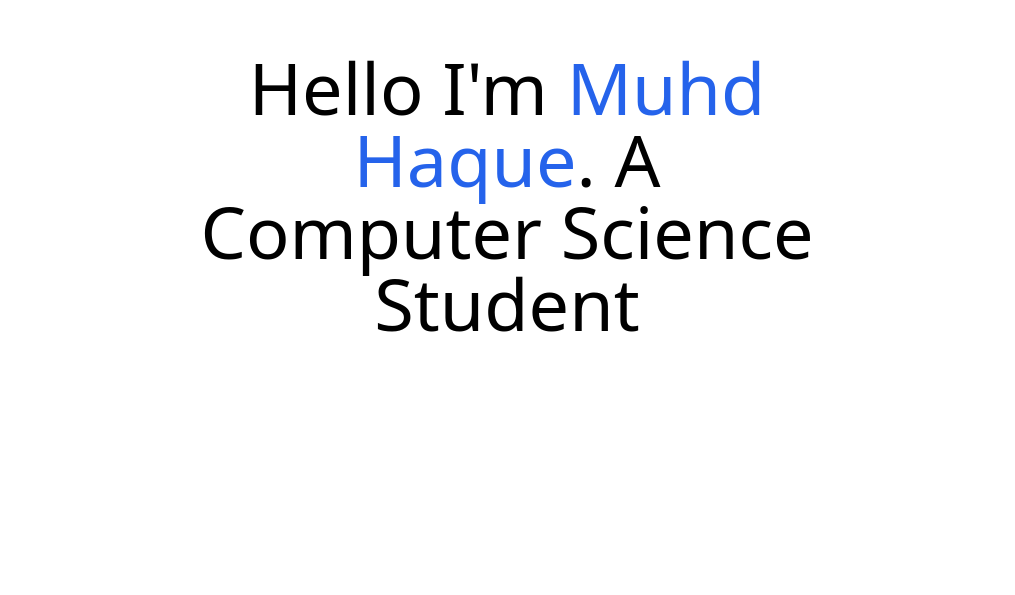
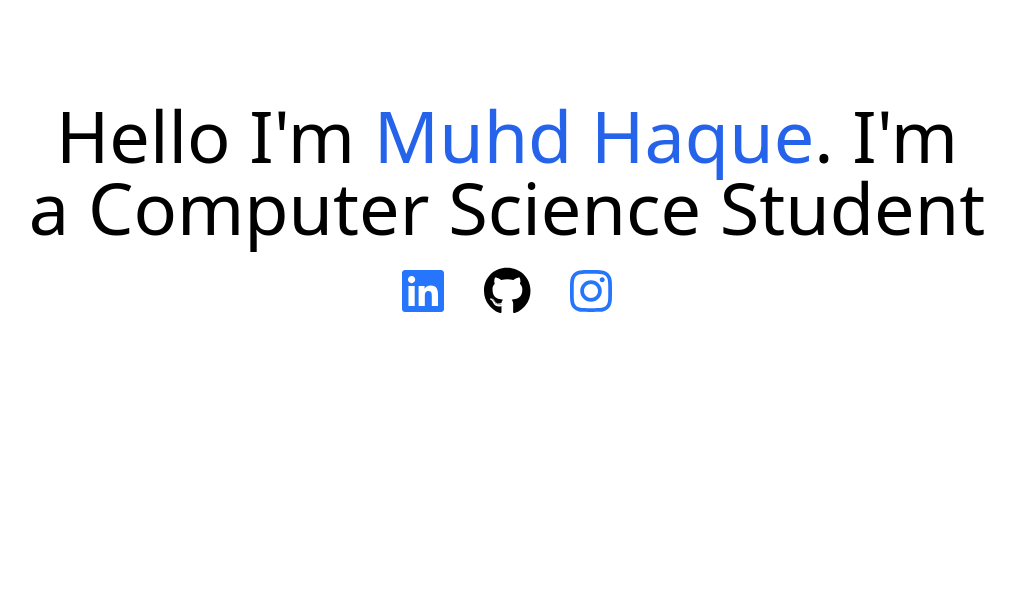
Before and after one commit to aymanhaque/Developer-Portfolio, a React (Vite) app: page / in a window 1280 px wide. Shown: the part 205-800 px from the top of the page, without its empty margins (133-1148 px from the left). Built offline with nearby package versions, Linux system fonts and the light colour scheme.

Commit message:
Structure complete. Styling and functionality left

```diff
--- a/src/App.tsx
+++ b/src/App.tsx
@@ -6,9 +6,8 @@ import { Contact } from "./components/Contact";
 
 const App = () => {
   return (
-    <>
-
-      <div>
+    <div className="">
+      <div className="">
         <Home />
       </div>
       <div className=" bg-slate-900 sticky top-0">
@@ -23,7 +22,7 @@ const App = () => {
       <div>
         <Contact/>
       </div>
-    </>
+    </div>
   );
 };
 
--- a/src/components/Contact.tsx
+++ b/src/components/Contact.tsx
@@ -1,7 +1,64 @@
 export const Contact = () => {
   return (
-    <div className="flex justify-center my-14">
-      <h1 className="flex text-7xl font-semibold">Contact</h1>
-    </div>
+    <>
+      <div className="max-w-md w-full mx-auto">
+        <div className="my-8">
+          <h1 className="flex text-7xl font-semibold justify-center">
+            Contact
+          </h1>
+        </div>
+        <form action="">
+          <div className="mb-4">
+            <label
+              className="block text-black text---sm font-semibold mb-2"
+              htmlFor=""
+            >
+              Your Name
+            </label>
+            <input
+              placeholder="Muhd Haque"
+              className=" border-gray-500 w-full px-3 py-2 border rounded-lg bg-gray focus:border-blue-500"
+              required
+              type="name"
+            ></input>
+          </div>
+          <div className="mb-4">
+            <label
+              className="block text-black text---sm font-semibold mb-2"
+              htmlFor=""
+            >
+              Your Email
+            </label>
+            <input
+              placeholder="example@gmail.com"
+              className=" border-gray-500 w-full px-3 py-2 border rounded-lg bg-gray focus:border-blue-500"
+              required
+              type="email"
+            ></input>
+          </div>
+          <div className="mb-4">
+            <label
+              className="block text-black text---sm font-semibold mb-2"
+              htmlFor=""
+            >
+              Send Message
+            </label>
+            <textarea
+              placeholder="Hi my name is....."
+              className=" border-gray-500 w-full px-3 py-2 border rounded-lg bg-gray focus:border-blue-500"
+              required
+            ></textarea>
+          </div>
+          <div className="justify-center flex mb-6">
+            <button
+              type="submit"
+              className="transition-color text-lg bg-black rounded-2xl text-white px-3 py-2 font-semibold hover:bg-gray-600 focus:outline-red-500"
+            >
+              Submit
+            </button>
+          </div>
+        </form>
+      </div>
+    </>
   );
 };
--- a/src/components/Home.tsx
+++ b/src/components/Home.tsx
@@ -1,12 +1,47 @@
-const Home = () => {
+import { FontAwesomeIcon } from "@fortawesome/react-fontawesome";
+import { faLinkedin } from "@fortawesome/free-brands-svg-icons";
+import { faGithub } from "@fortawesome/free-brands-svg-icons";
+import { faInstagram } from "@fortawesome/free-brands-svg-icons";
+export const Home = () => {
   return (
-    <div className="flex justify-center items-center h-screen ">
-      <h1 className="text-center w-1/2 text-7xl">
-        Hello I'm <span className="text-blue-600">Muhd Haque</span>.
-        A Computer Science Student
-      </h1>
+    <div className="flex justify-center text-center items-center h-screen">
+      <div className="w-3/4">
+        <h1 className="text-7xl my-6">
+          Hello I'm <span className="text-blue-600">Muhd Haque</span>. I'm a
+          Computer Science Student
+        </h1>
+        <a href="https://www.linkedin.com/in/muhd-haque-prof/" target="_blank">
+          <button>
+            <FontAwesomeIcon
+              className="h-12"
+              icon={faLinkedin}
+              size="2xl"
+              style={{ color: "#2675fd" }}
+            />
+          </button>
+        </a>
+        <a href="https://github.com/aymanhaque" target="_blank">
+          <button>
+            <FontAwesomeIcon
+              className="h-12 mx-10"
+              icon={faGithub}
+              size="2xl"
+            />
+          </button>
+        </a>
+        <a href="https://www.instagram.com/ayman__haque_/" target="_blank">
+          <button>
+            <FontAwesomeIcon
+              className="h-12"
+              icon={faInstagram}
+              size="2xl"
+              style={{ color: "#2675fd" }}
+            />
+          </button>
+        </a>
+      </div>
     </div>
-  )
-}
+  );
+};
 
-export default Home
+export default Home;
--- a/src/components/Nav.tsx
+++ b/src/components/Nav.tsx
@@ -9,12 +9,12 @@ const Nav = () => {
         <div className=" flex items-center justify-center font-normal">
           <ul className="flex gap-8 mr-16 text-{18px}">
             <button>
-              <li className="mr-4">
+              <li className="">
                 <FontAwesomeIcon icon={faHouse} size="xl" />
               </li>
             </button>
             <button>
-              <li className="mr-4">
+              <li className="mx-4">
                 <FontAwesomeIcon icon={faListCheck} size="xl" />
               </li>
             </button>
--- a/src/components/Projects.tsx
+++ b/src/components/Projects.tsx
@@ -8,7 +8,7 @@ const Projects = () => {
         {/* Terminal Mail */}
         <div className="flex my-48">
           <img
-            className=" rounded-2xl mr-8"
+            className=" rounded-2xl mr-8 h-96 w-1/4 hover:h-3/4 hover:w-3/4 transition"
             src="src/assets/terminalMail.png"
             alt="Terminal Mail"
           />
@@ -25,7 +25,7 @@ const Projects = () => {
         {/* Tic Tac Toe */}
         <div className="flex my-48">
           <img
-            className=" rounded-2xl mr-8"
+            className=" rounded-2xl mr-8 h-96 w-1/4 hover:h-3/4 hover:w-3/4"
             src="src/assets/ticTacToe.png"
             alt="Terminal Mail"
           />
@@ -42,7 +42,7 @@ const Projects = () => {
         {/* BlackJack */}
         <div className="flex my-48">
           <img
-            className=" rounded-2xl mr-8 object-fill h-"
+            className=" rounded-2xl mr-8 object-fill h-96 w-1/4 hover:h-3/4 hover:w-3/4"
             src="src/assets/blackjack.png"
             alt="Terminal Mail"
           />
```
